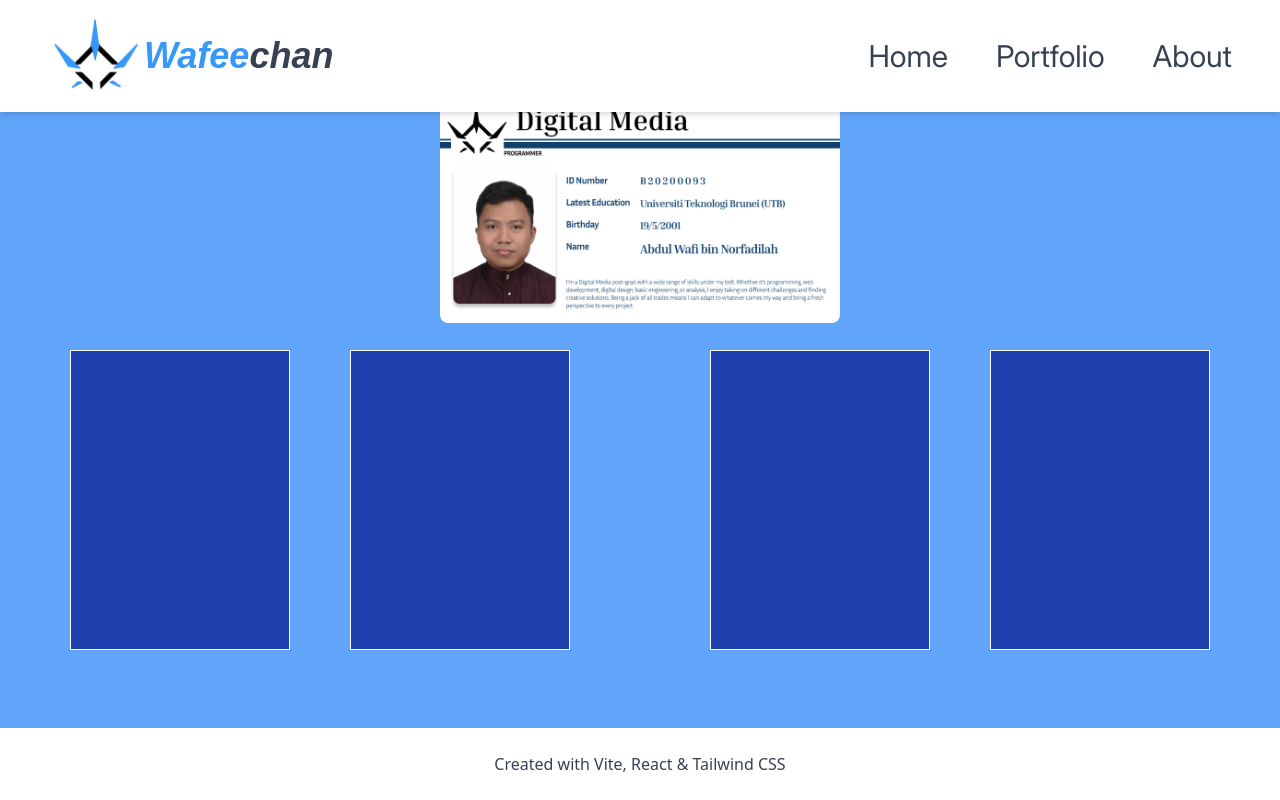
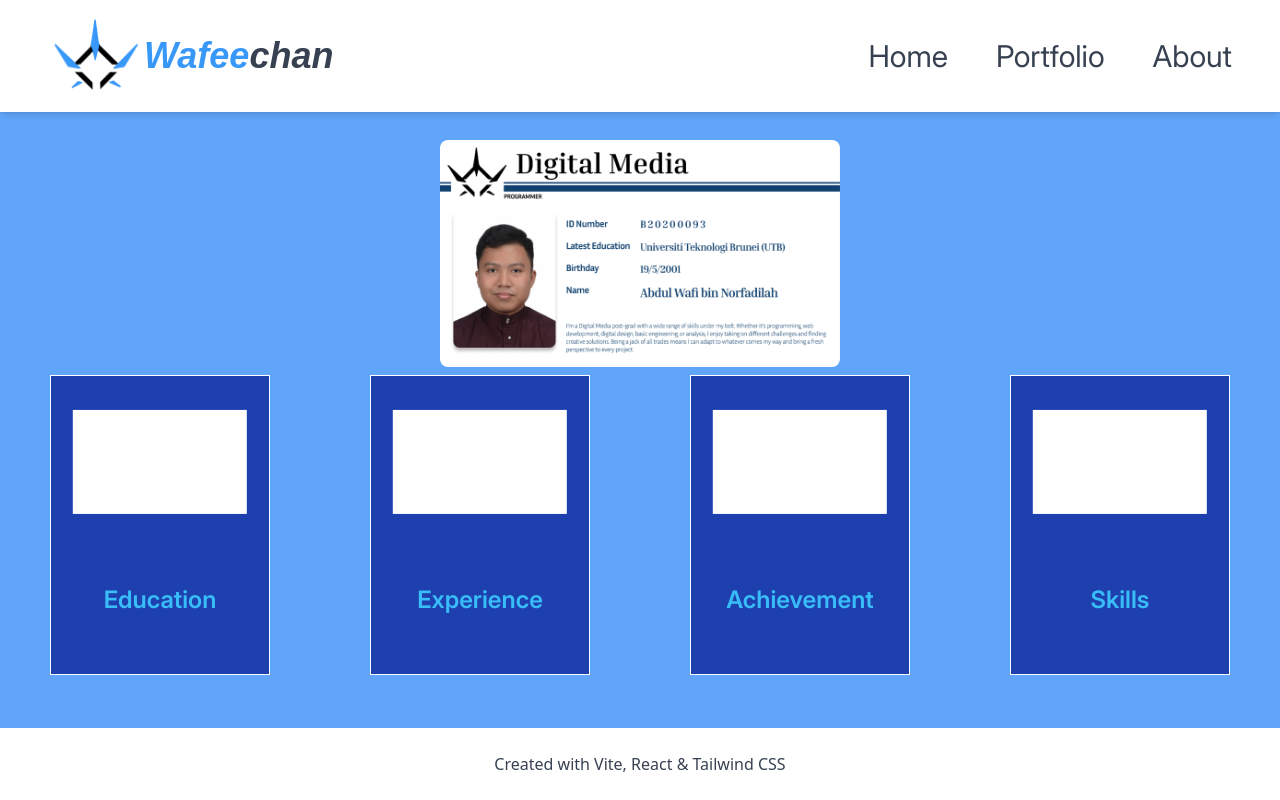
Before and after one commit to Wafeechan/website-portfolio-jsx, a React (Vite) app: page /website-portfolio-jsx/about in a window 1280 px wide. Built offline with nearby package versions, Linux system fonts and the light colour scheme; a web font is replaced by a local one.

Commit message:
Book design updated

```diff
--- a/src/webpages/About.jsx
+++ b/src/webpages/About.jsx
@@ -8,15 +8,31 @@ function About(){
         <>
         <body className='bg-blue-400 h-screen pb-[100px]'>
             <div className='grid md:grid-rows-2 grid-rows-[1fr, 2fr] h-full'>
-                <div className='md:w-[400px] w-[350px] h-auto m-auto md:pt-[70px] pt-[80px]'>
+                <div className='md:w-[400px] w-[350px] h-auto m-auto md:pt-[140px] pt-[80px]'>
                     <img src={ID} alt="" className='rounded-lg' />
                 </div>
 
                 <div className='grid md:grid-cols-4 md:grid-rows-none grid-cols-2 grid-rows-2'>
-                    <div className='book-button book-left'></div>
-                    <div className='book-button book-right'></div>
-                    <div className='book-button book-left'></div>
-                    <div className='book-button book-right'></div>
+                    <div className='relative book-button book-left grid grid-rows-2 book-hover group'>
+                        <div className='top-half-book'></div>
+                        <div></div>
+                        <div className='book-text book-group-hover'>Education</div>
+                    </div>
+                    <div className='relative book-button book-right grid grid-rows-2 book-hover group'>
+                        <div className='top-half-book'></div>
+                        <div></div>
+                        <div className='book-text book-group-hover'>Experience</div>
+                    </div>
+                    <div className='relative book-button book-left grid grid-rows-2 book-hover group'>
+                        <div className='top-half-book'></div>
+                        <div></div>
+                        <div className='book-text book-group-hover'>Achievement</div>
+                    </div>
+                    <div className='relative book-button book-right grid grid-rows-2 book-hover group'>
+                        <div className='top-half-book'></div>
+                        <div></div>
+                        <div className='book-text book-group-hover'>Skills</div>
+                    </div>
                 </div>
 
             </div>
--- a/src/webpages/components.css
+++ b/src/webpages/components.css
@@ -8,13 +8,29 @@
 }
 
 .book-button{
-    @apply bg-blue-800 border-white border md:w-[220px] md:h-[300px] w-[120px] h-[180px]
+    @apply bg-blue-800 border-white border md:w-[220px] md:h-[300px] w-[130px] h-[180px]
 }
 
 .book-left{
-    @apply mr-[30px] ml-auto
+    @apply mr-[30px] ml-auto md:m-auto
 }
 
 .book-right{
-    @apply ml-[30px] mr-auto
+    @apply ml-[30px] mr-auto md:m-auto
 }
+
+.top-half-book{
+    @apply absolute bg-white w-[80%] h-[35%] z-10 flex items-center justify-center top-[20%] left-1/2 transform -translate-x-1/2 -translate-y-1/4
+}
+
+.book-text{
+    @apply text-sky-400 font-Inter font-semibold text-center my-auto md:text-2xl
+}
+
+.book-hover{
+    @apply hover:bg-gray-100 transition duration-200 ease-in-out cursor-pointer
+}
+
+.book-group-hover{
+    @apply  group-hover:text-blue-800 transition duration-200 ease-in-out
+}
```
